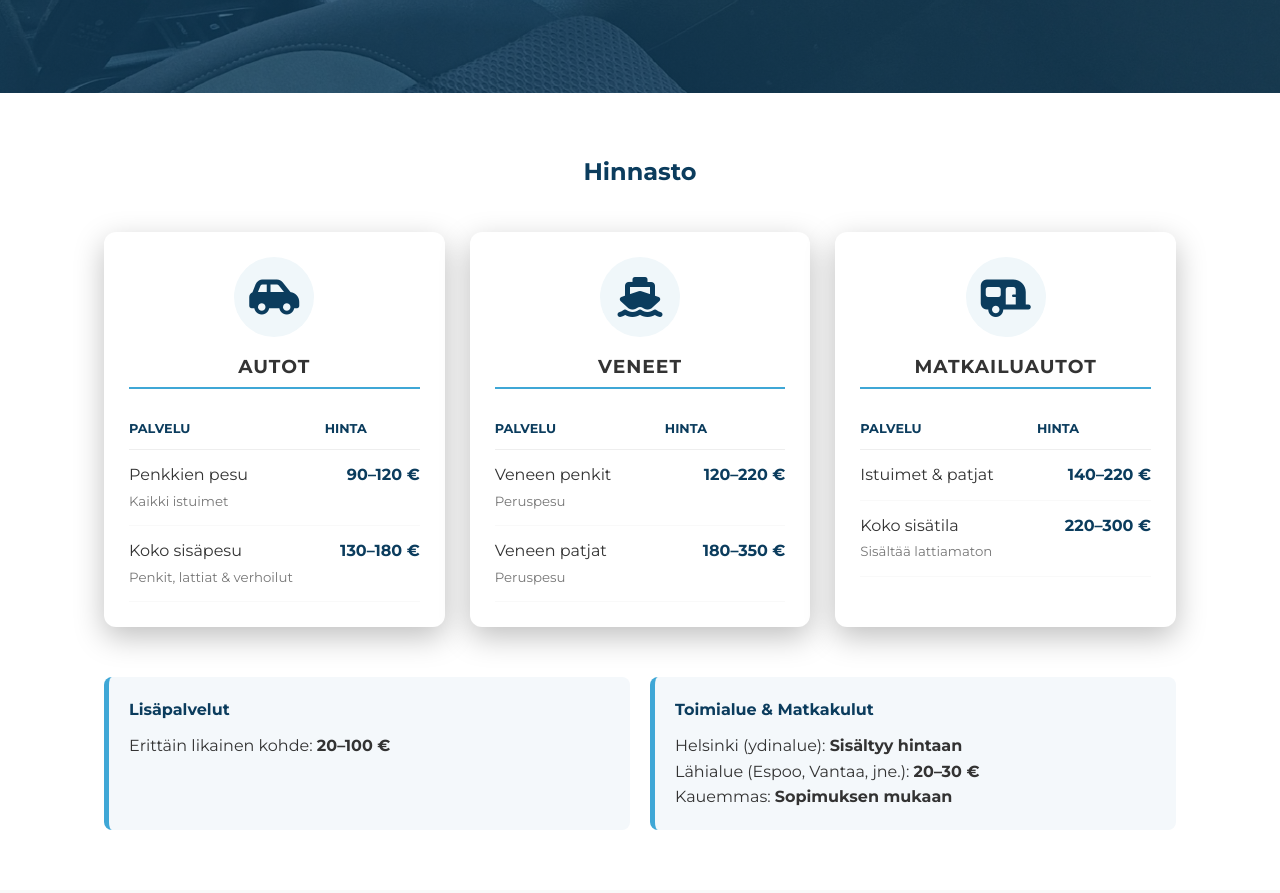
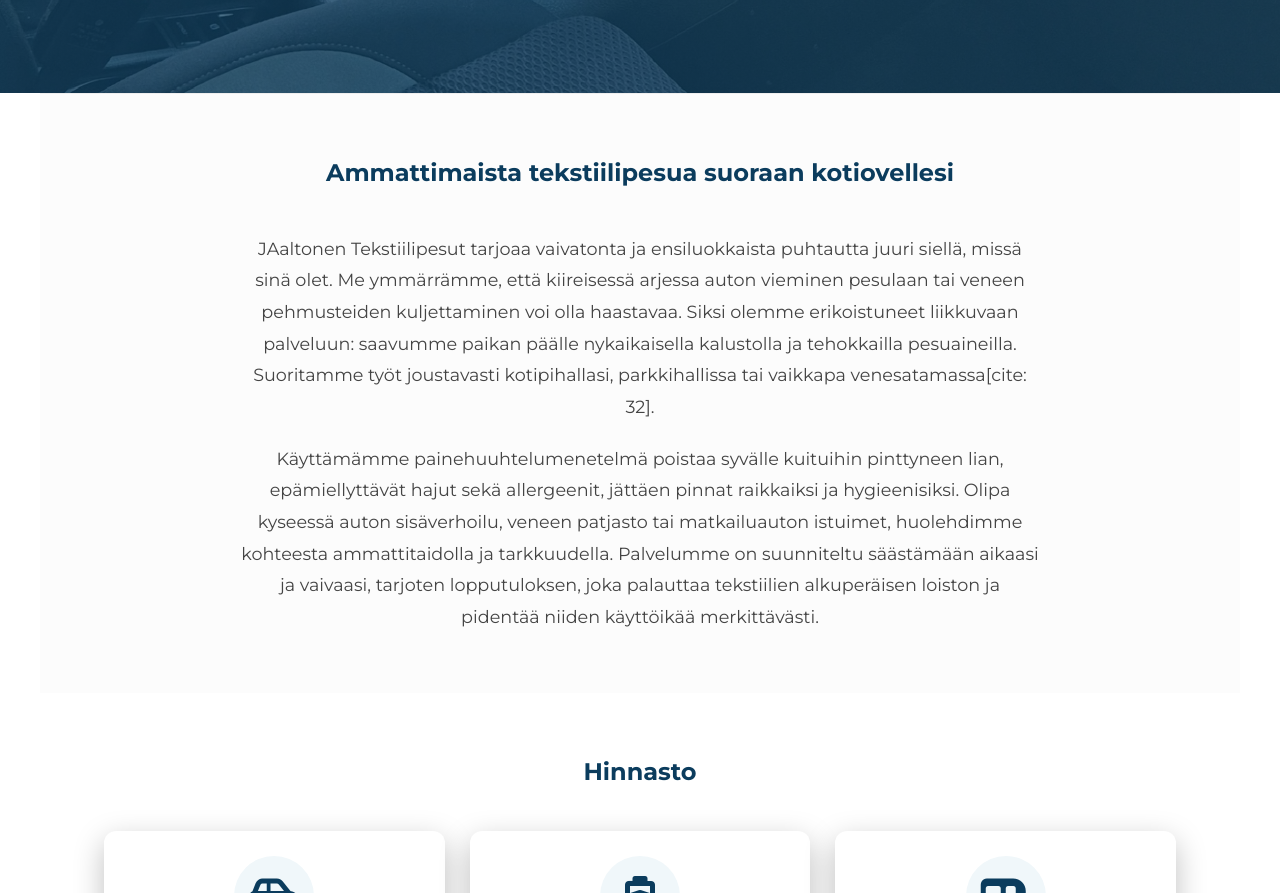
Before and after one commit to Tenuxi/JAaltonen-tekstiilipesut, a plain HTML site: page ver2/index.html in a window 1280 px wide. Shown: the part 1741-2634 px from the top of the page. Drawn offline with Linux system fonts and the light colour scheme.

Commit message:
uus section

```diff
--- a/ver2/index.html
+++ b/ver2/index.html
@@ -104,6 +104,28 @@
     <div class="parallax" style="background-image: url('img/auto.JPG');">
         <div class="parallax-overlay"></div>
     </div>
+
+    <section id="info-section" class="section">
+        <div class="info-content">
+            <h2 class="section-title">Ammattimaista tekstiilipesua suoraan kotiovellesi</h2>
+            <div class="info-text">
+                <p>
+                    JAaltonen Tekstiilipesut tarjoaa vaivatonta ja ensiluokkaista puhtautta juuri siellä, missä sinä olet.
+                    Me ymmärrämme, että kiireisessä arjessa auton vieminen pesulaan tai veneen pehmusteiden kuljettaminen
+                    voi olla haastavaa. Siksi olemme erikoistuneet liikkuvaan palveluun: saavumme paikan päälle
+                    nykaikaisella kalustolla ja tehokkailla pesuaineilla. Suoritamme työt joustavasti kotipihallasi,
+                    parkkihallissa tai vaikkapa venesatamassa[cite: 32].
+                </p>
+                <p>
+                    Käyttämämme painehuuhtelumenetelmä poistaa syvälle kuituihin pinttyneen lian, epämiellyttävät hajut
+                    sekä allergeenit, jättäen pinnat raikkaiksi ja hygieenisiksi. Olipa kyseessä auton sisäverhoilu,
+                    veneen patjasto tai matkailuauton istuimet, huolehdimme kohteesta ammattitaidolla ja tarkkuudella.
+                    Palvelumme on suunniteltu säästämään aikaasi ja vaivaasi, tarjoten lopputuloksen, joka palauttaa
+                    tekstiilien alkuperäisen loiston ja pidentää niiden käyttöikää merkittävästi.
+                </p>
+            </div>
+        </div>
+    </section>
 
     <section id="hinnasto" class="section">
         <h2 class="section-title">Hinnasto</h2>
--- a/ver2/styles.css
+++ b/ver2/styles.css
@@ -194,6 +194,36 @@
     height: 100%;
     /* Käytetään samaa tummansinistä gradienttia kuin hero-alueella */
     background: linear-gradient(rgba(11, 60, 93, 0.7), rgba(11, 60, 93, 0.7));
+}
+
+#info-section {
+    background-color: #fcfcfc; /* Hieman eri sävy erottamaan muista osioista */
+    border-top: 1px solid #eee;
+}
+
+.info-content {
+    max-width: 800px; /* Pidetään teksti kapeampana luettavuuden vuoksi */
+    margin: 0 auto;
+    text-align: center;
+}
+
+.info-text p {
+    margin-bottom: 20px;
+    font-size: 1.1rem;
+    color: #444;
+    line-height: 1.8;
+}
+
+.info-text p:last-child {
+    margin-bottom: 0;
+}
+
+/* Mobiilisäätö */
+@media (max-width: 768px) {
+    .info-text p {
+        font-size: 1rem;
+        text-align: left; /* Mobiilissa vasen tasaus on usein luettavampi */
+    }
 }
 
 /* Hinnastokorttien erityistyylit */
```
